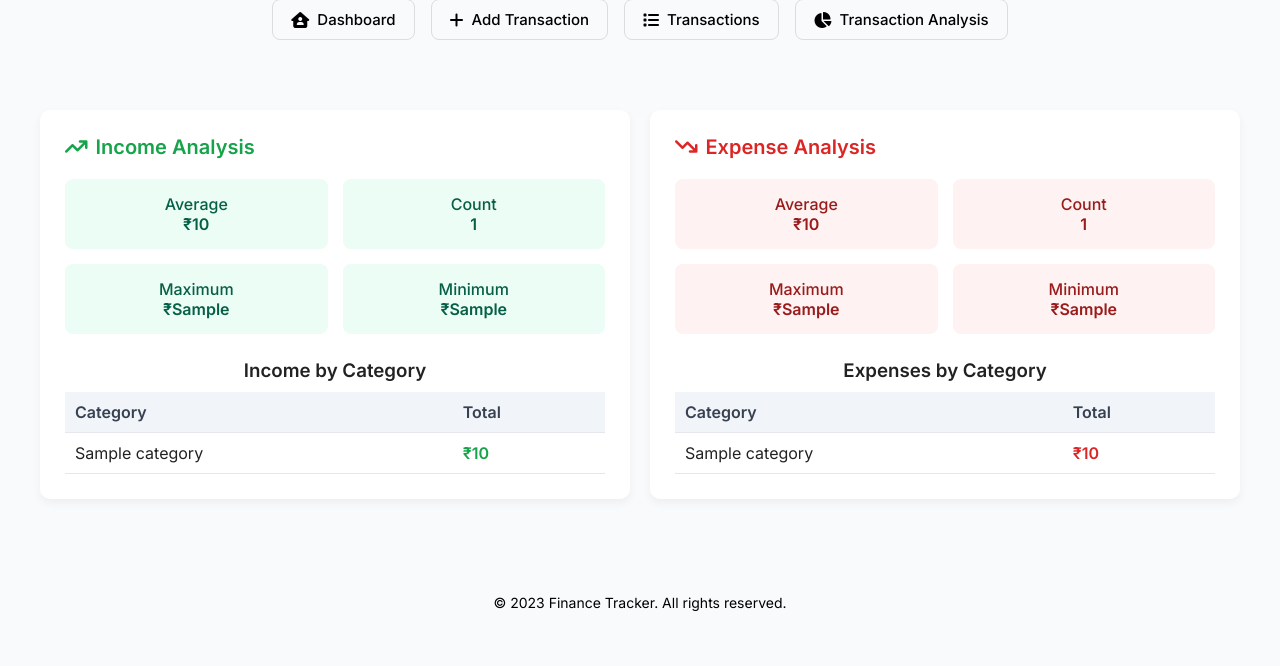
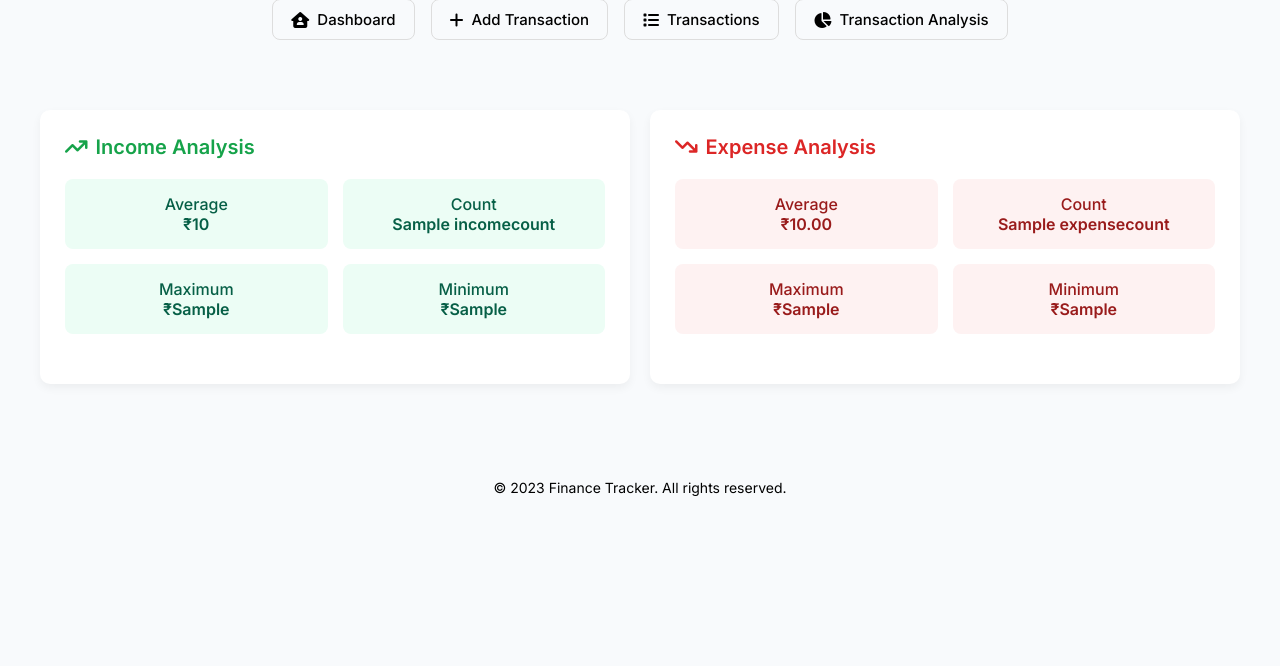
Before and after one commit to chandradip74/finance-Tracker, a Django app: template operation/templates/tran_analysis.html in a window 1280 px wide. Shown: the part 143-809 px from the top of the page. After the commit the page ends 639 px from the top, so only its background shows below. Run offline with Django 5.2, Linux system fonts and the light colour scheme; the template is opened without the code that fills it: most values are stand-ins (such as "Sample title", 1, 10 or a date in 2020).

Commit message:
Initial commit

```diff
--- a/admin_action/models.py
+++ b/admin_action/models.py
@@ -1,6 +1,5 @@
 from django.db import models
 
-# Create your models here.
 
 class Category(models.Model):
     cat_id = models.AutoField(primary_key=True)
--- a/admin_action/templates/admin_navbar.html
+++ b/admin_action/templates/admin_navbar.html
@@ -104,7 +104,7 @@
   </style>
 </head>
 <body>
- <!-- back to home page icon in left side-->
+
   <div style="position: absolute; top: 20px; left: 25px;">
     <a href="{% url 'dashboard' %}" class="nav-btn" title="Home">
       <i class="fa-solid fa-house"></i>
@@ -130,7 +130,7 @@
   <div class="content">
     {% block content %}
 
-    {% endblock %} <!-- footer -->
+    {% endblock %}
   </div>
 
 </body>
--- a/admin_action/templates/user_manage.html
+++ b/admin_action/templates/user_manage.html
@@ -4,7 +4,7 @@
     .container {
         width: 90%;
         max-width: 1100px;
-        margin: 50px auto; /* space below navbar */
+        margin: 50px auto;
         background: #fff;
         padding: 25px;
         border-radius: 10px;
--- a/operation/templates/dashboard.html
+++ b/operation/templates/dashboard.html
@@ -133,7 +133,7 @@
 
   <div class="dashboard-container">
 
-    <!-- Stats Cards -->
+
     <div class="stats-section">
       <div class="stat-card income-card">
         <h3>Total Income</h3>
--- a/operation/templates/navbar.html
+++ b/operation/templates/navbar.html
@@ -120,7 +120,7 @@
   <a href="{% url 'logout' %}" class="logout-icon" title="Logout">
     <i class="fa-solid fa-right-from-bracket"></i>
   </a>
-  <!-- Admin Action Button-->
+
    <div>
     {% if request.COOKIES.userrole == "admin" %}
       <a href="{% url 'admin_dashboard' %}" class="nav-btn" style="position: absolute; top: 20px; left: 25px;">
--- a/operation/templates/tran_analysis.html
+++ b/operation/templates/tran_analysis.html
@@ -149,59 +149,28 @@
 
   <div class="analysis-section">
 
-    <!-- Income Analysis -->
+
     <div class="card income">
       <h2><i class="fa-solid fa-arrow-trend-up"></i> Income Analysis</h2>
       <div class="stats">
-        <div class="stat-box">Average<br><b>₹{{ Income_avg }}</b></div>
-        <div class="stat-box">Count<br><b>{{ Income_count }}</b></div>
+        <div class="stat-box">Average<br><b>₹{{ Average_Income }}</b></div>
+        <div class="stat-box">Count<br><b>{{ incomecount }}</b></div>
         <div class="stat-box">Maximum<br><b>₹{{ Max_Income }}</b></div>
         <div class="stat-box">Minimum<br><b>₹{{ Min_Income }}</b></div>
       </div>
 
-      <h3>Income by Category</h3>
-      <table class="category-table">
-        <tr>
-          <th>Category</th>
-          <th>Total</th>
-        </tr>
-        {% for i in income_by_category %}
-        <tr>
-          <td>{{ i.category }}</td>
-          <td>₹{{ i.total }}</td>
-        </tr>
-        {% empty %}
-        <tr><td colspan="2">No Income Data</td></tr>
-        {% endfor %}
-      </table>
 
     </div>
 
-    <!-- Expense Analysis -->
+
     <div class="card expense">
       <h2><i class="fa-solid fa-arrow-trend-down"></i> Expense Analysis</h2>
       <div class="stats">
-        <div class="stat-box">Average<br><b>₹{{ Expense_avg }}</b></div>
-        <div class="stat-box">Count<br><b>{{ Expense_count }}</b></div>
+        <div class="stat-box">Average<br><b>₹{{ Average_Expense | floatformat:2 }}</b></div>
+        <div class="stat-box">Count<br><b>{{ expensecount }}</b></div>
         <div class="stat-box">Maximum<br><b>₹{{ Max_Expense }}</b></div>
         <div class="stat-box">Minimum<br><b>₹{{ Min_Expense }}</b></div>
       </div>
-
-      <h3>Expenses by Category</h3>
-      <table class="category-table">
-        <tr>
-          <th>Category</th>
-          <th>Total</th>
-        </tr>
-        {% for e in expense_by_category %}
-        <tr>
-          <td>{{ e.category }}</td>
-          <td>₹{{ e.total }}</td>
-        </tr>
-        {% empty %}
-        <tr><td colspan="2">No Expense Data</td></tr>
-        {% endfor %}
-      </table>
 
     </div>
 
--- a/users/views.py
+++ b/users/views.py
@@ -4,7 +4,7 @@ import re
 from .models import User
 from django.contrib.auth.hashers import make_password, check_password
 from operation.views import dashboard
-# Create your views here.
+
 
 def validemail(email: str) -> bool:
   pattern = "^([A-Za-z0-9]+[_\\-.]?)+[A-Za-z0-9]+@[A-Za-z0-9]+[.]?[A-Za-z0-9]+\\.[A-Za-z]+$"
```
Also changed, not shown: operation/templates/update_transaction.html (+7 -7 lines), operation/views.py (+51 -5 lines), db.sqlite3.
